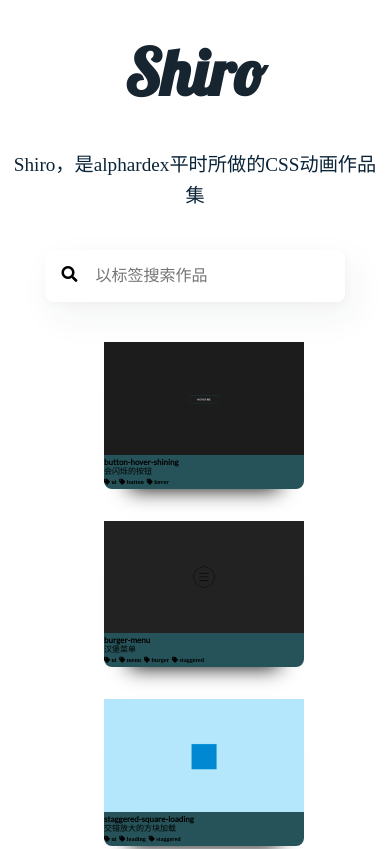
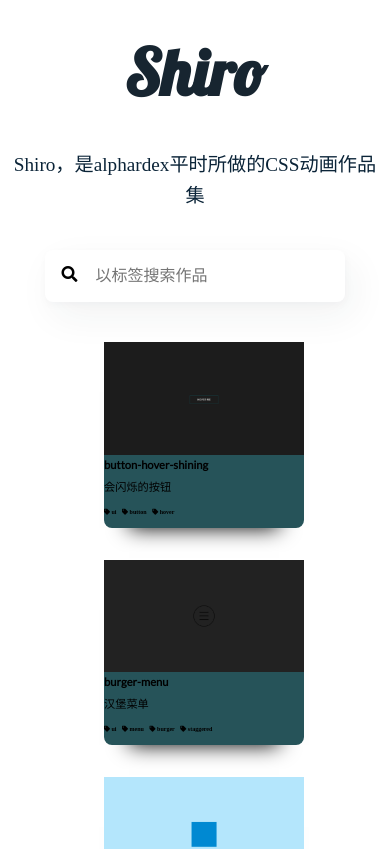
Before and after one commit to alphardex/shiro, a Vue app: page / in a window 390 px wide. Shown: the top 849 px of the page. Built offline with nearby package versions, Linux system fonts and the light colour scheme; a small style sheet from the web is missing; a web font is replaced by a local one.

Commit message:
update media query

```diff
--- a/src/components/Card.vue
+++ b/src/components/Card.vue
@@ -57,9 +57,8 @@ figure {
       line-height: 1.5em;
 
       @include sp-layout {
-        margin-bottom: 0.5em;
-        font-size: 0.5em;
-        line-height: 0.75em;
+        font-size: 0.7em;
+        line-height: 1.05em;
       }
     }
 
@@ -70,9 +69,8 @@ figure {
       line-height: 1.5em;
 
       @include sp-layout {
-        margin-bottom: 0.5em;
-        font-size: 0.5em;
-        line-height: 0.75em;
+        font-size: 0.7em;
+        line-height: 1.05em;
       }
 
       i {
@@ -81,9 +79,8 @@ figure {
         line-height: 1.05em;
 
         @include sp-layout {
-          margin-bottom: 0.5em;
-          font-size: 0.35em;
-          line-height: 0.5em;
+          font-size: 0.5em;
+          line-height: 0.75em;
         }
       }
     }
```
